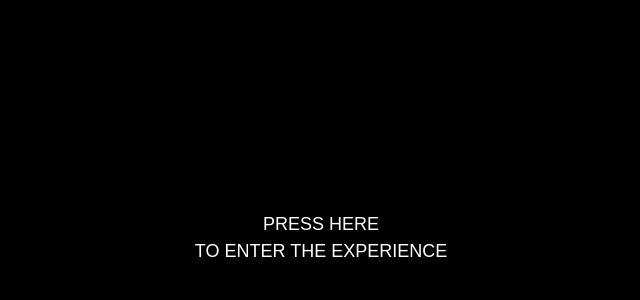
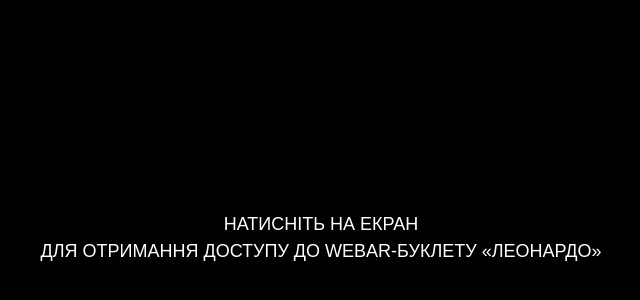
Before and after one commit to 9667776-jpg/WebAR-Leonardo-from-Ephimenko-Oleg-AI-252, a plain HTML site: page index.html in a window 1280 px wide. Shown: the part 162-462 px from the top of the page, without its empty margins (319-959 px from the left). Drawn offline with nearby package versions, Linux system fonts and the light colour scheme.

Commit message:
Update index.html
Changed by GitHub

```diff
--- a/index.html
+++ b/index.html
@@ -27,9 +27,9 @@
                 text-transform: uppercase; font-family: Arial, Helvetica, sans-serif; font-weight: 400; line-height: 1.5em; font-size: large; white-space: nowrap;
                 user-select: none; pointer-events: none;
             ">
-            Press here
+Натисніть на екран
             <br>
-            to enter the experience
+            для отримання доступу до WebAR-буклету «Леонардо»
         </div>
     </div>
 
```
